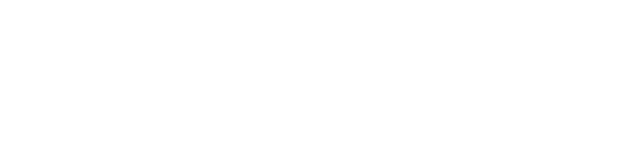
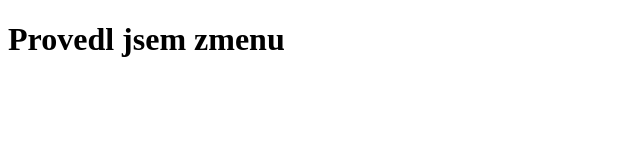
Before and after one commit to PavelKVSBtest/JavaScriptProject, a plain HTML site: page index.html in a window 1280 px wide. Shown: the whole page, without its empty margins (0-640 px from the left). Drawn offline with Linux system fonts and the light colour scheme.

Commit message:
novy nadpis pridan

```diff
--- a/index.html
+++ b/index.html
@@ -7,5 +7,7 @@
 </head>
 <body>
 
+    <h1>Provedl jsem zmenu</h1>
+
 </body>
 </html>
```
